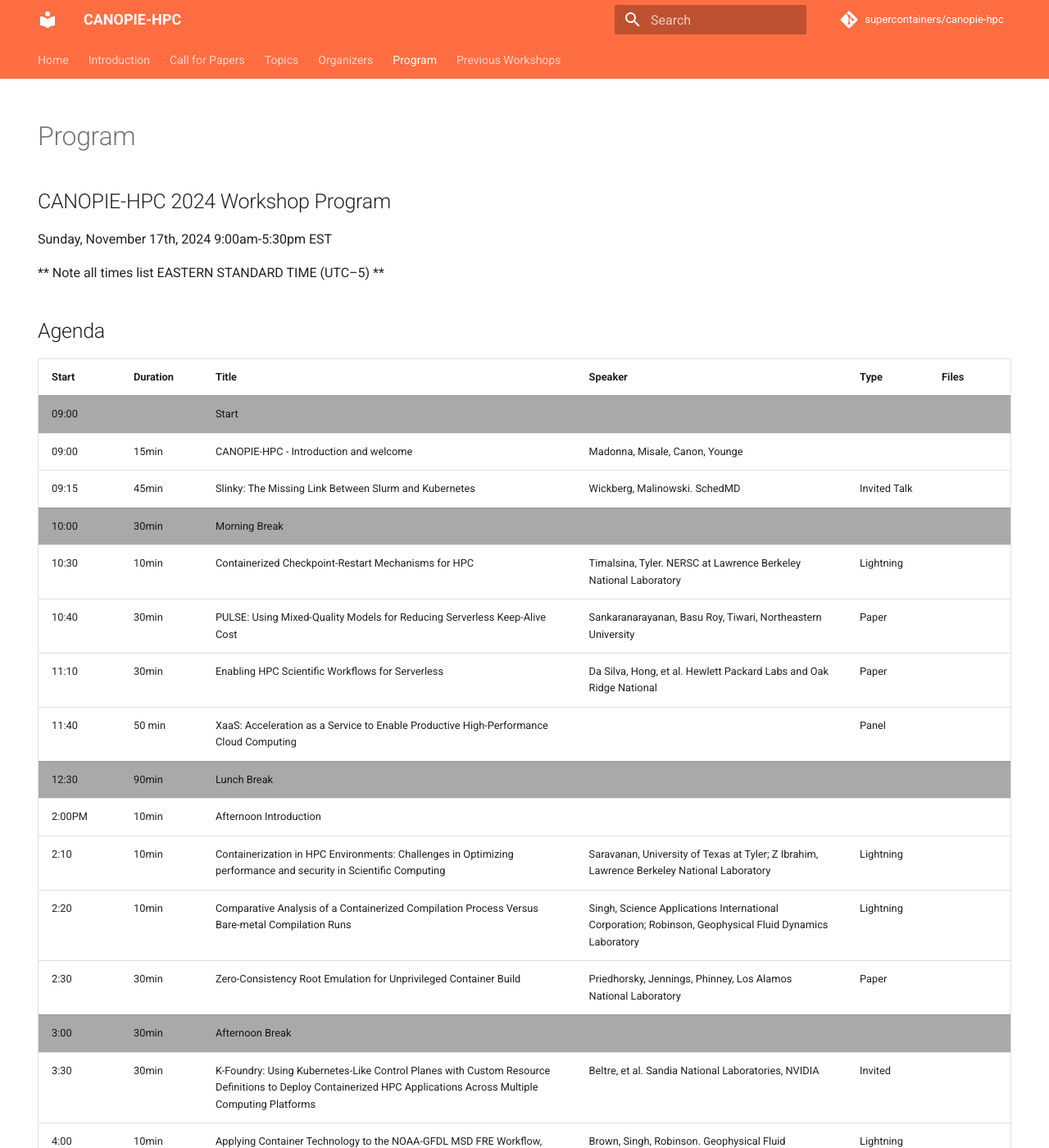
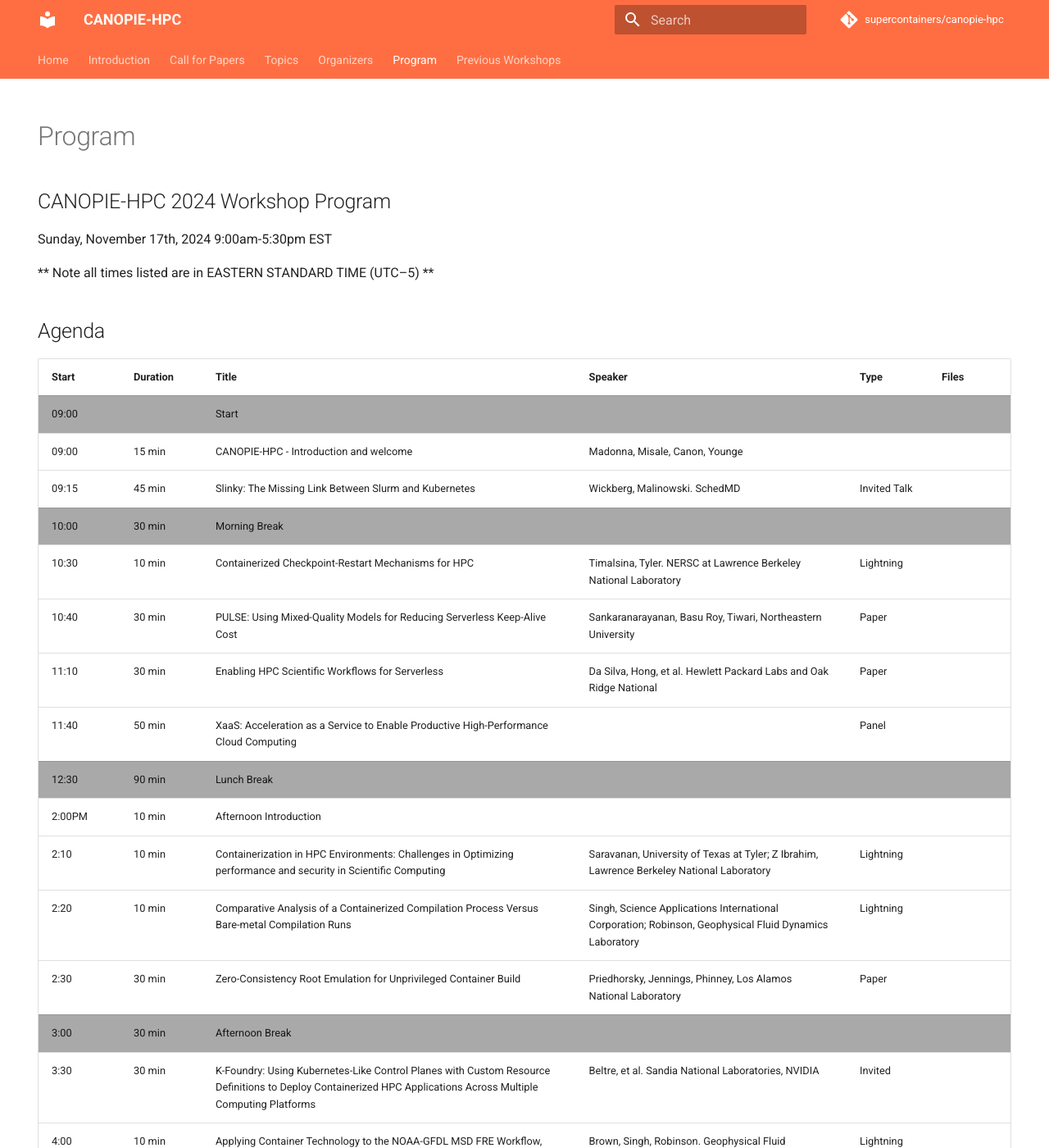
Before and after one commit to supercontainers/canopie-hpc, an MkDocs documentation site: the page built from docs/program.md, in a window 1280 px wide and 1400 px high. Shown: the whole window at 82% size. Built offline with MkDocs 1.6.1 and Material for MkDocs 9.7.7, drawn with Linux system fonts in a browser that asks for light colours; comment, search, counter and statistics services are not loaded; some of the changed text lies outside the part shown.

Commit message:
Update program.md

```diff
--- a/docs/program.md
+++ b/docs/program.md
@@ -8,7 +8,7 @@ hide:
 Sunday, November 17th, 2024
 9:00am-5:30pm EST
 
-** Note all times list EASTERN STANDARD TIME (UTC–5) **
+** Note all times listed are in EASTERN STANDARD TIME (UTC–5) **
 
 ## Agenda
 
@@ -31,7 +31,7 @@ Sunday, November 17th, 2024
     </tr>
     <tr>
         <td>09:00</td>
-        <td>15min</td>
+        <td>15 min</td>
         <td>CANOPIE-HPC - Introduction and welcome</td>
         <td>Madonna, Misale, Canon, Younge</td>
         <td></td>
@@ -39,7 +39,7 @@ Sunday, November 17th, 2024
     </tr>
     <tr>
         <td>09:15</td>
-        <td>45min</td>
+        <td>45 min</td>
         <td>Slinky: The Missing Link Between Slurm and Kubernetes</td>
         <td>Wickberg, Malinowski. SchedMD</td>
         <td>Invited Talk</td>
@@ -47,12 +47,12 @@ Sunday, November 17th, 2024
     </tr>
     <tr style="background-color:#A9A9A9">
         <td>10:00</td>
-        <td>30min</td>
+        <td>30 min</td>
         <td colspan="4">Morning Break</td>
     </tr>
     <tr>
         <td>10:30</td>
-        <td>10min</td>
+        <td>10 min</td>
         <td>Containerized Checkpoint-Restart Mechanisms for HPC</td>
         <td>Timalsina, Tyler. NERSC at Lawrence Berkeley National Laboratory</td>
         <td>Lightning</td>
@@ -60,7 +60,7 @@ Sunday, November 17th, 2024
     </tr>
     <tr>
         <td>10:40</td>
-        <td>30min</td>
+        <td>30 min</td>
         <td>PULSE: Using Mixed-Quality Models for Reducing Serverless Keep-Alive 	Cost</td>
         <td>Sankaranarayanan, Basu Roy, Tiwari,  Northeastern University</td>
         <td>Paper</td>
@@ -68,7 +68,7 @@ Sunday, November 17th, 2024
     </tr>
     <tr>
         <td>11:10</td>
-        <td>30min</td>
+        <td>30 min</td>
         <td>Enabling HPC Scientific Workflows for Serverless</td>
         <td>Da Silva, Hong, et al. Hewlett Packard Labs and  Oak Ridge National </td>
         <td>Paper</td>
@@ -84,12 +84,12 @@ Sunday, November 17th, 2024
     </tr>
     <tr style="background-color:#A9A9A9">
         <td>12:30</td>
-        <td>90min</td>
+        <td>90 min</td>
         <td colspan="4">Lunch Break</td>
     </tr>
     <tr>
         <td>2:00PM</td>
-        <td>10min</td>
+        <td>10 min</td>
         <td>Afternoon Introduction</td>
         <td></td>
         <td></td>
@@ -97,7 +97,7 @@ Sunday, November 17th, 2024
     </tr>
     <tr>
         <td>2:10</td>
-        <td>10min</td>
+        <td>10 min</td>
         <td>Containerization in HPC Environments: Challenges in Optimizing performance and security in Scientific Computing</td>
         <td>Saravanan, University of Texas at Tyler; Z Ibrahim, Lawrence Berkeley National Laboratory</td>
         <td>Lightning</td>
@@ -105,7 +105,7 @@ Sunday, November 17th, 2024
     </tr>
     <tr>
         <td>2:20</td>
-        <td>10min</td>
+        <td>10 min</td>
         <td>Comparative Analysis of a Containerized Compilation Process Versus Bare-metal Compilation Runs</td>
         <td>Singh, Science Applications International Corporation; Robinson, Geophysical Fluid Dynamics Laboratory</td>
         <td>Lightning</td>
@@ -113,7 +113,7 @@ Sunday, November 17th, 2024
     </tr>
     <tr>
         <td>2:30</td>
-        <td>30min</td>
+        <td>30 min</td>
         <td>Zero-Consistency Root Emulation for Unprivileged Container Build</td>
         <td>Priedhorsky, Jennings, Phinney, Los Alamos National Laboratory</td>
         <td>Paper</td>
@@ -121,12 +121,12 @@ Sunday, November 17th, 2024
     </tr>
     <tr style="background-color:#A9A9A9">
         <td>3:00</td>
-        <td>30min</td>
+        <td>30 min</td>
         <td colspan="4">Afternoon Break</td>
     </tr>
     <tr>
         <td>3:30</td>
-        <td>30min</td>
+        <td>30 min</td>
         <td>K-Foundry: Using Kubernetes-Like Control Planes with Custom Resource Definitions to Deploy Containerized HPC Applications Across Multiple Computing Platforms</td>
         <td>Beltre, et al. Sandia National Laboratories, NVIDIA</td>
         <td>Invited</td>
@@ -134,7 +134,7 @@ Sunday, November 17th, 2024
     </tr>
     <tr>
         <td>4:00</td>
-        <td>10min</td>
+        <td>10 min</td>
         <td>Applying Container Technology to the NOAA-GFDL MSD FRE Workflow, Part 1</td>
         <td>Brown, Singh, Robinson. Geophysical Fluid Dynamics Laboratory (NOAA)</td>
         <td>Lightning</td>
@@ -142,7 +142,7 @@ Sunday, November 17th, 2024
     </tr>
     <tr>
         <td>4:10</td>
-        <td>30min</td>
+        <td>30 min</td>
         <td>Deploying Containers on Secure HPC Systems</td>
         <td>Brayford, Hewlett Packard Labs</td>
         <td>Invited</td>
@@ -150,7 +150,7 @@ Sunday, November 17th, 2024
     </tr>
     <tr>
         <td>4:40</td>
-        <td>45</td>
+        <td>45 min</td>
         <td>Community Discussion and Open Q&A</td>
         <td></td>
         <td>Panel</td>
@@ -158,7 +158,7 @@ Sunday, November 17th, 2024
     </tr>
     <tr>
         <td>5:25</td>
-        <td>5min</td>
+        <td>5 min</td>
         <td colspan="4">Conclusions and Farewell</td>
     </tr>
     <tr style="background-color:#A9A9A9">
```
